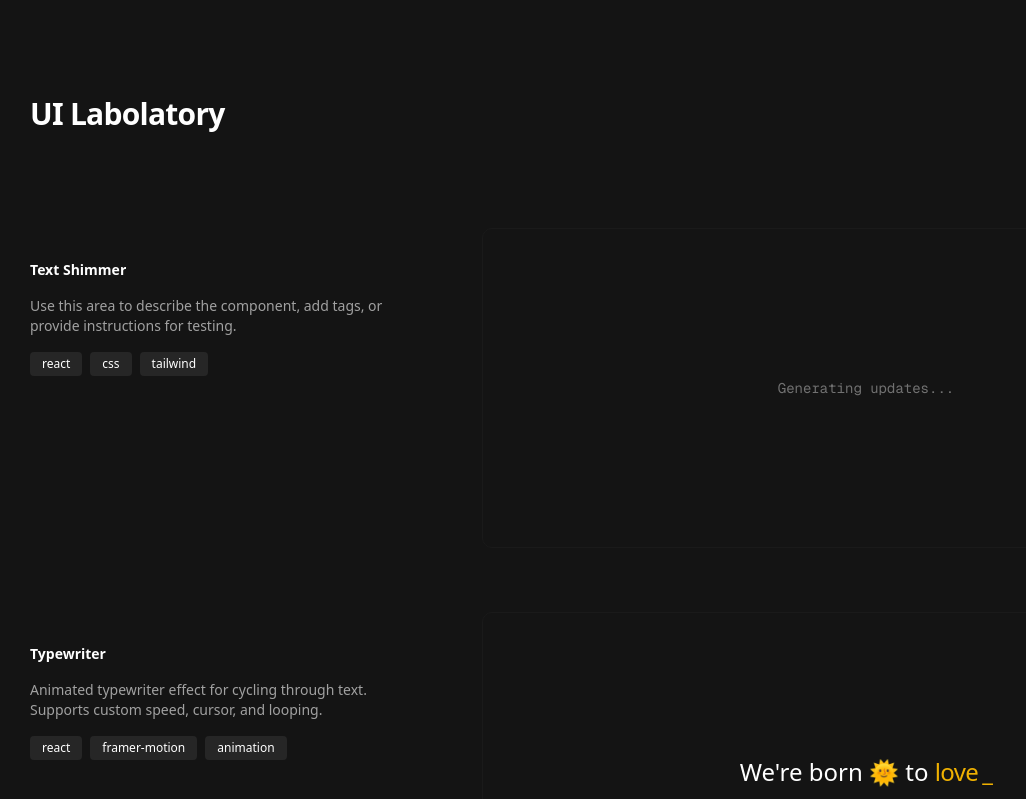
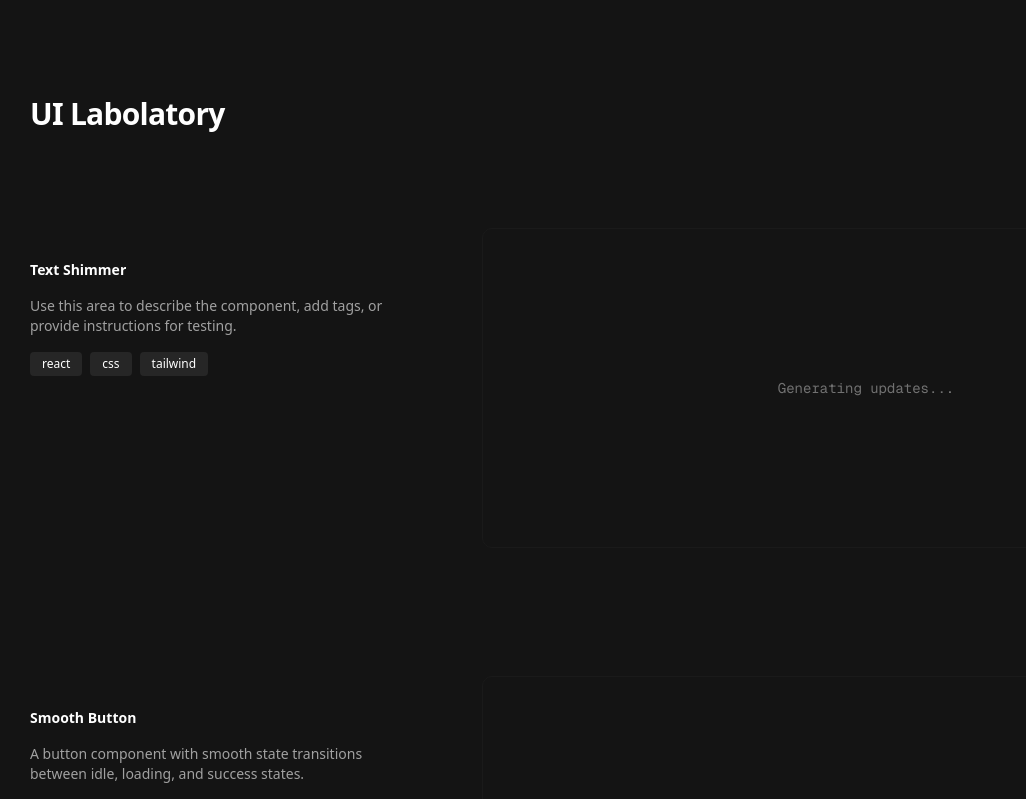
Before and after one commit to AdamKuzma/uilab, a Next.js app: page / in a window 1280 px wide. Shown: the top 799 px of the page, without its empty margins (0-1026 px from the left). Built offline with nearby package versions, Linux system fonts and the light colour scheme.

Commit message:
Components

```diff
--- a/src/app/page.tsx
+++ b/src/app/page.tsx
@@ -1,5 +1,5 @@
 import { TextShimmer } from "@/components/TextShimmer";
-import Typewriter from "@/components/Typewriter";
+// import Typewriter from "@/components/Typewriter";
 import { Showcase } from "@/parts/Showcase";
 import FeedbackPopover from "@/components/FeedbackPopover";
 import SmoothButton from "@/components/SmoothButton";
@@ -28,7 +28,7 @@ export default function Home() {
         <div className="h-16" />
 
         {/* Typewriter Showcase */}
-        <Showcase
+        {/* <Showcase
           title="Typewriter"
           description="Animated typewriter effect for cycling through text. Supports custom speed, cursor, and looping."
           tags={["react", "framer-motion", "animation"]}
@@ -50,7 +50,7 @@ export default function Home() {
               cursorChar={"_"}
             />
           </div>
-        </Showcase>
+        </Showcase> */}
 
         {/* Spacer */}
         <div className="h-16" />
```
